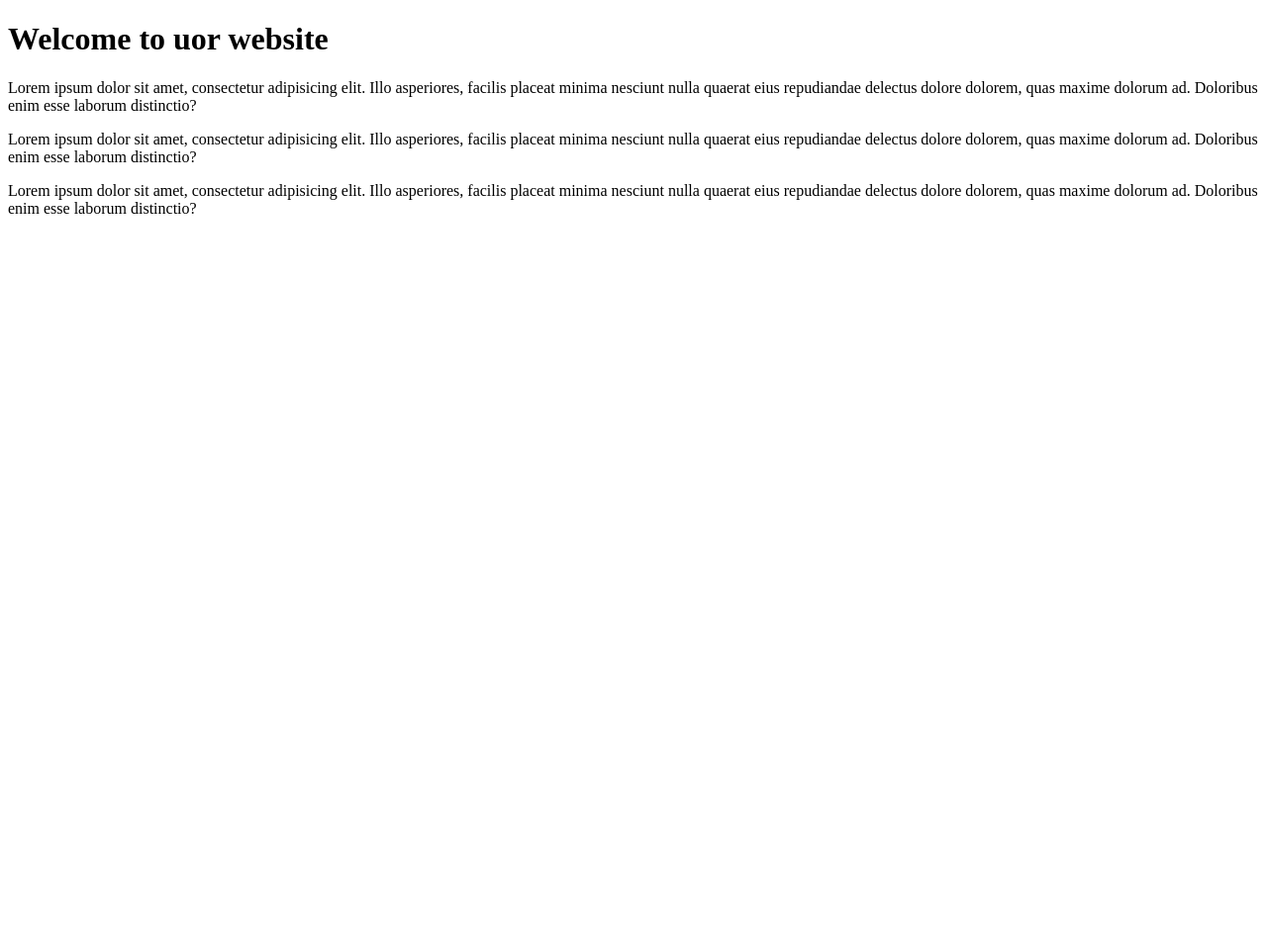
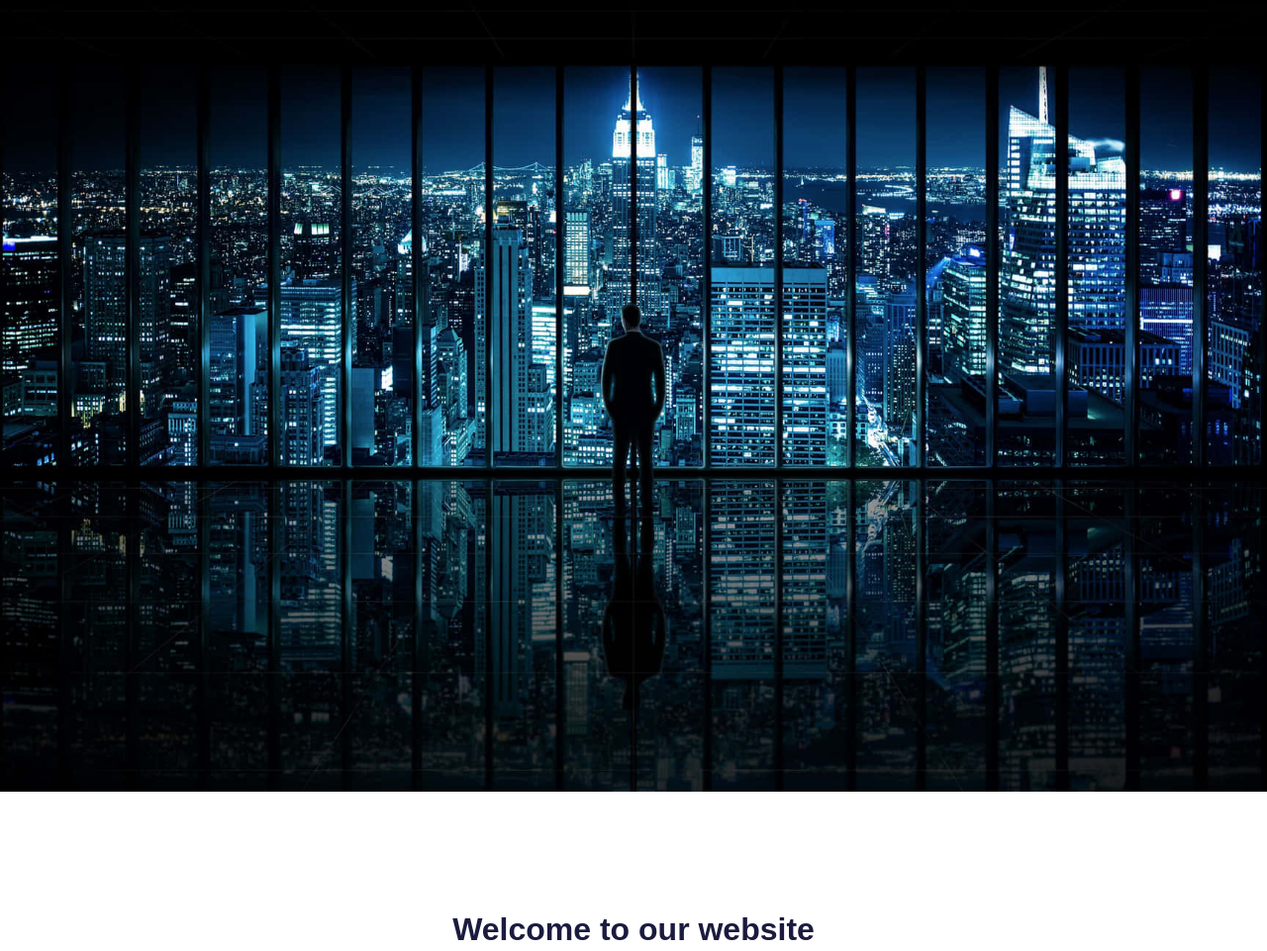
Before and after one commit to ozhni/BackgroundImageScrollEffect-, a plain HTML site: page index.html in a window 1280 px wide. Shown: the top 961 px of the page at 99% size. Before the commit the page ends 800 px from the top, so only its background shows below. Drawn offline with Linux system fonts and the light colour scheme.

Commit message:
style bg pic

```diff
--- a/index.html
+++ b/index.html
@@ -4,11 +4,12 @@
     <meta charset="UTF-8" />
     <meta name="viewport" content="width=device-width, initial-scale=1.0" />
     <title>Background Image Scroll Effect</title>
+    <link rel="stylesheet" href="style.css" />
   </head>
   <body>
     <div class="bg-image" id="bg-image"></div>
     <div class="container">
-      <h1>Welcome to uor website</h1>
+      <h1>Welcome to our website</h1>
       <p>
         Lorem ipsum dolor sit amet, consectetur adipisicing elit. Illo
         asperiores, facilis placeat minima nesciunt nulla quaerat eius
--- /dev/null
+++ b/style.css
@@ -0,0 +1,31 @@
+body {
+  margin: 0;
+  font-family: sans-serif;
+}
+
+.bg-image {
+  width: 100%;
+  height: 100vh;
+  background: url(/4k-tech-ulcajgzzc25jlrgi.jpg);
+  background-size: cover;
+  background-position: center center;
+  background-attachment: fixed;
+  background-repeat: no-repeat;
+}
+
+.container {
+  padding: 100px;
+  text-align: center;
+  justify-content: center;
+}
+
+@media (max-width: 500px) {
+  .container {
+    padding: 10px;
+  }
+}
+
+h1 {
+  margin-bottom: 50px;
+  color: rgb(27, 27, 63);
+}
```
Also changed, not shown: 4k-tech-ulcajgzzc25jlrgi.jpg (added).
